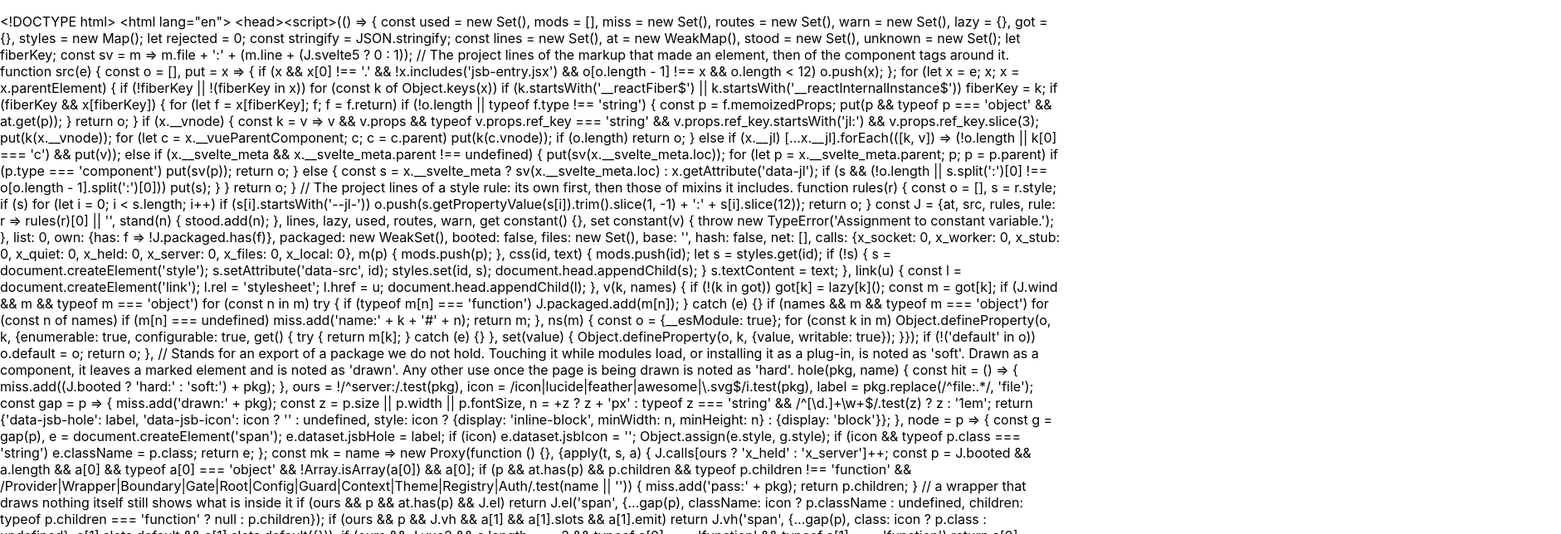
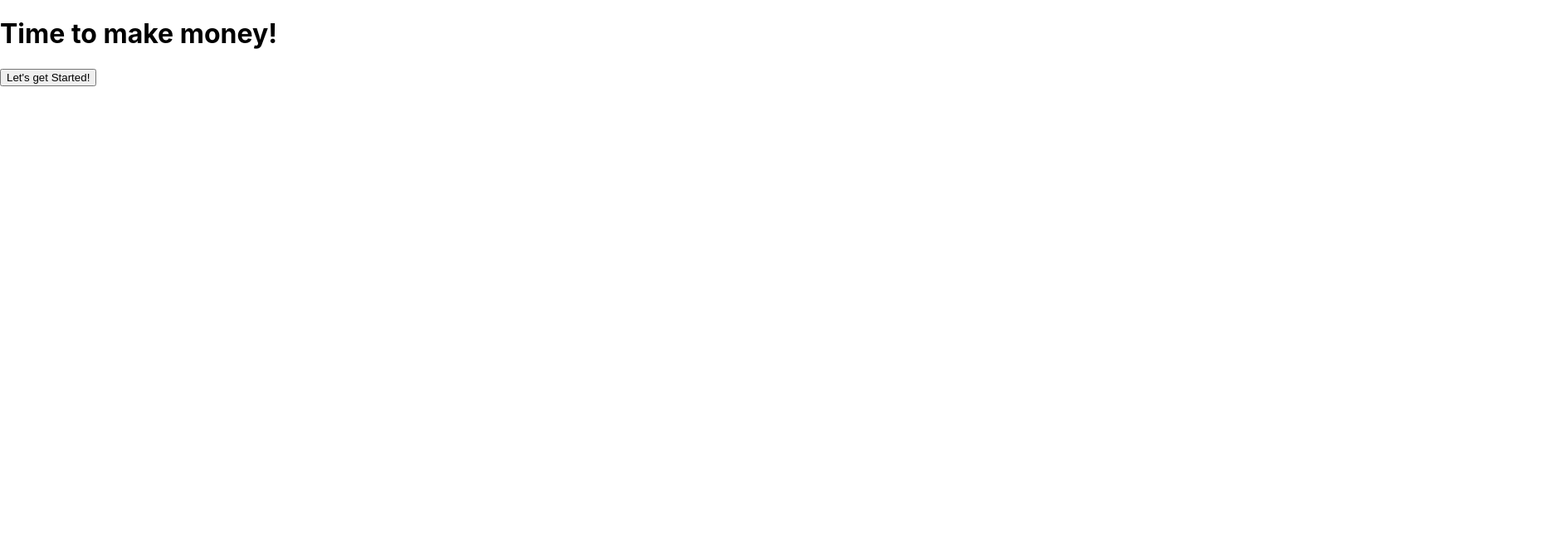
Before and after one commit to anishpatel321/investment_portfolio_optimizer, a React (Create React App) app in the folder client/: page / in a window 1280 px wide. Shown: the top 644 px of the page at 83% size, 1881 px wide, since content can reach past the window. Built offline with nearby package versions, Linux system fonts and the light colour scheme; no server answers.

Commit message:
Created landing page

```diff
--- a/client/package.json
+++ b/client/package.json
@@ -9,6 +9,7 @@
     "axios": "^1.6.7",
     "react": "^18.2.0",
     "react-dom": "^18.2.0",
+    "react-router-dom": "^6.22.2",
     "react-scripts": "5.0.1",
     "web-vitals": "^2.1.4"
   },
@@ -36,7 +37,5 @@
       "last 1 safari version"
     ]
   },
-
   "proxy": "http://localhost:5000"
-
 }
--- a/client/src/App.js
+++ b/client/src/App.js
@@ -1,28 +1,20 @@
-import React, { Component } from 'react';
-import axios from 'axios';
+import React from 'react';
+import { BrowserRouter, Route, Routes } from 'react-router-dom';
+import LandingPage from './pages/LandingPage.js';
+import InputPage from './pages/InputPage.js';
 
-class App extends Component {
-  constructor() {
-    super();
-    this.state = { message: '' };
-  }
 
-  componentDidMount() {
-    axios.get('http://localhost:5000')
-      .then(response => this.setState({ message: response.data }));
-  }
-
-  render() {
-    const { message } = this.state;
-    return (
-      <div className="App">
-        <header className="App-header">
-          <p>{message}</p>
-        </header>
-
-      </div>
-    );
-  }
-}
+const App = () => {
+  return (
+    <div className='App'>
+      <BrowserRouter>
+        <Routes>
+          <Route index element={<LandingPage/>} />
+          <Route path='/input' element={<InputPage/>} />
+        </Routes>
+      </BrowserRouter>
+    </div>
+  );
+};
 
 export default App;
--- /dev/null
+++ b/client/src/pages/LandingPage.js
@@ -0,0 +1,29 @@
+import React, { useEffect } from 'react';
+//import './InputPage.css';
+import { Link } from 'react-router-dom';
+
+const LandingPage = () => {
+  useEffect(() => {
+    const fetchData = async () => {
+      try {
+        await fetch('/api/resetSession');
+        console.log('API call successful');
+      } catch (error) {
+        console.error('Error fetching data:', error);
+      }
+    };
+
+    fetchData();
+  }, []); // Empty dependency array ensures the effect runs only once on mount
+
+  return (
+    <div> {/* Added a <div> to wrap the content */}
+      <h1>Time to make money!</h1>
+      <Link to="/input">
+        <button>Let's get Started!</button>
+      </Link>
+    </div>  // Corrected closing </div> tag
+  );
+};
+
+export default LandingPage;
```
Also changed, not shown: 2 other files (tests, documents, lock files or other folders).
